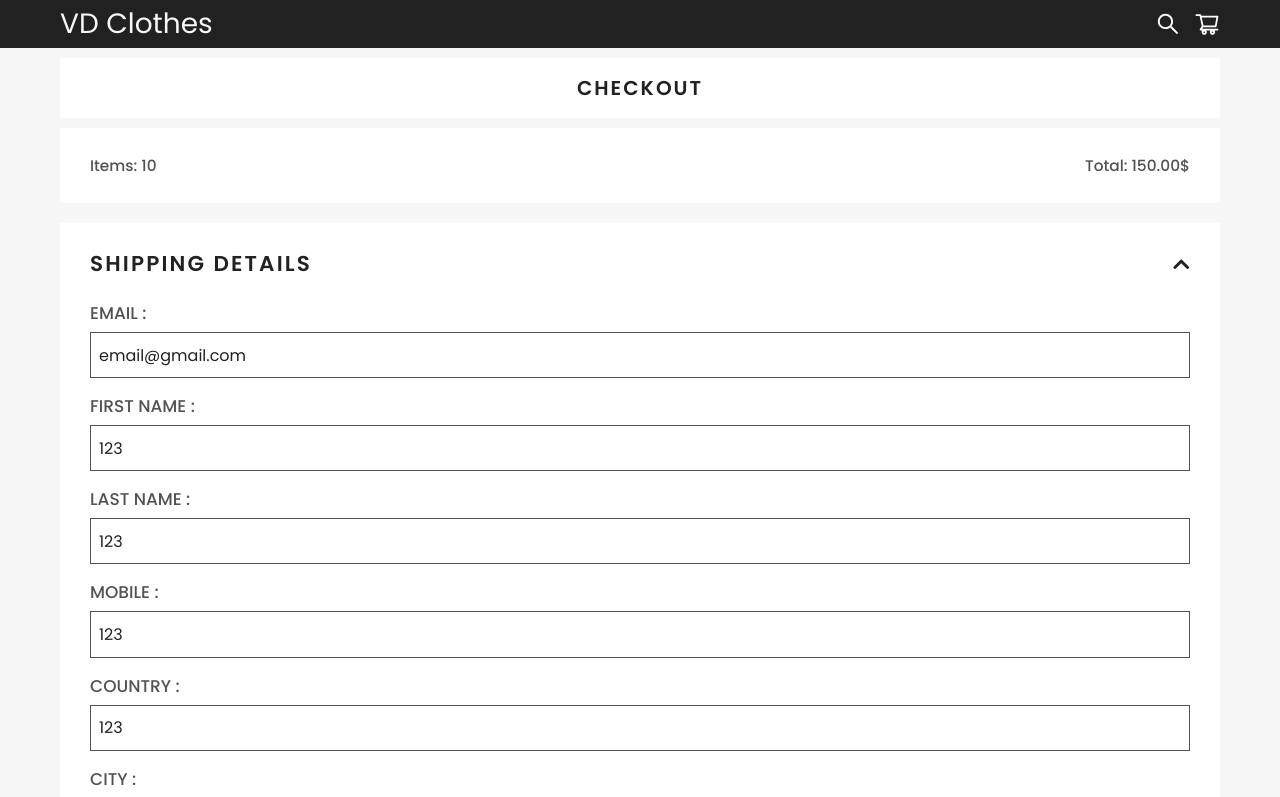
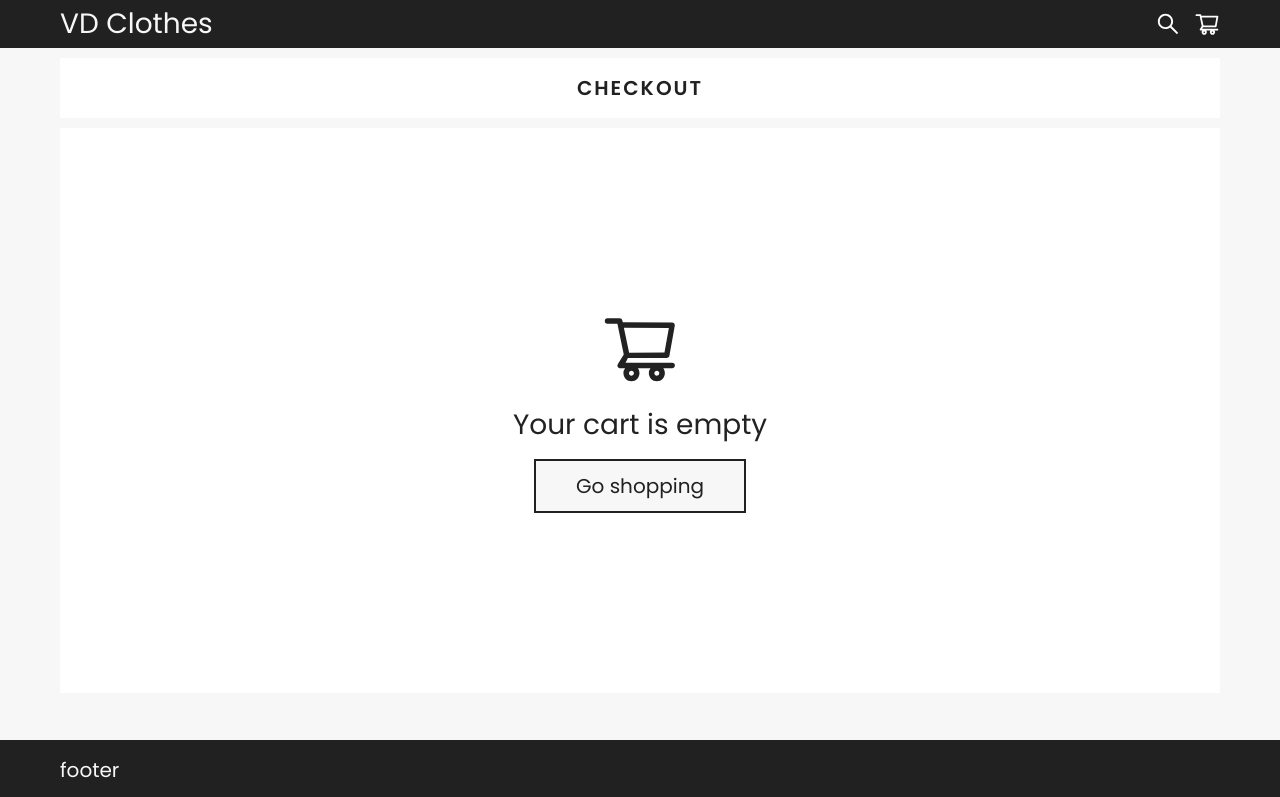
Before and after one commit to victordulap/step-final-project-ecommerce, a React (Create React App) app in the folder front-end/: page /checkout in a window 1280 px wide. Shown: the top 797 px of the page. Built offline with nearby package versions, Linux system fonts and the light colour scheme.

Commit message:
checking if cart is empty on checkout page + minor adjustments

```diff
--- /dev/null
+++ b/front-end/src/components/CartEmpty.js
@@ -0,0 +1,18 @@
+import React from 'react';
+import { AiOutlineShoppingCart } from 'react-icons/ai';
+import Button from './Button';
+import './CartEmpty.scss';
+
+const CartEmpty = () => {
+  return (
+    <div className="cart-empty-container">
+      <div>
+        <AiOutlineShoppingCart className="cart-empty-icon" />
+      </div>
+      <p>Your cart is empty</p>
+      <Button linkTo={'/'} size="l" text="Go shopping" />
+    </div>
+  );
+};
+
+export default CartEmpty;
--- /dev/null
+++ b/front-end/src/components/CartEmpty.scss
@@ -0,0 +1,22 @@
+@import '../vars.scss';
+
+.cart-empty-container {
+  font-size: 2rem;
+  display: flex;
+  flex-direction: column;
+  justify-content: center;
+  align-items: center;
+  padding: 8em 0;
+  color: $neutral-dark-300;
+
+  p {
+    color: inherit;
+    margin-bottom: 2rem;
+  }
+
+  .cart-empty-icon {
+    font-size: 4em;
+    margin-bottom: 1rem;
+    color: inherit;
+  }
+}
--- a/front-end/src/pages/Cart/index.js
+++ b/front-end/src/pages/Cart/index.js
@@ -12,6 +12,7 @@ import {
 } from '../../features/cartSlice';
 import { AiOutlineShoppingCart } from 'react-icons/ai';
 import CartItem from './components/CartItem';
+import CartEmpty from '../../components/CartEmpty';
 
 const Cart = () => {
   const dispatch = useDispatch();
@@ -59,13 +60,7 @@ const Cart = () => {
               />
             ))
           ) : (
-            <div className="cart-empty-container">
-              <div>
-                <AiOutlineShoppingCart className="cart-empty-icon" />
-              </div>
-              <p>Your cart is empty</p>
-              <Button linkTo={'/'} size="l" text="Go shopping" />
-            </div>
+            <CartEmpty />
           )}
         </section>
         {cart.length > 0 && (
--- a/front-end/src/pages/Cart/style.scss
+++ b/front-end/src/pages/Cart/style.scss
@@ -126,27 +126,6 @@ main.cart {
         }
       }
     }
-
-    .cart-empty-container {
-      font-size: 2rem;
-      display: flex;
-      flex-direction: column;
-      justify-content: center;
-      align-items: center;
-      padding: 8em 0;
-      color: $neutral-dark-300;
-
-      p {
-        color: inherit;
-        margin-bottom: 2rem;
-      }
-
-      .cart-empty-icon {
-        font-size: 4em;
-        margin-bottom: 1rem;
-        color: inherit;
-      }
-    }
   }
 
   .total {
--- a/front-end/src/pages/Checkout/index.js
+++ b/front-end/src/pages/Checkout/index.js
@@ -1,9 +1,21 @@
-import React, { useRef, useState } from 'react';
+import React, { useEffect, useRef, useState } from 'react';
 import './style.scss';
 import { FaChevronUp, FaChevronDown } from 'react-icons/fa';
 import validator from 'validator';
+import { useDispatch, useSelector } from 'react-redux';
+import { getCartFromLocalStorage } from '../../features/cartSlice';
+import CartEmpty from '../../components/CartEmpty';
+import { DELIEVERY_PRICE } from '../../utils/constants';
 
 const Checkout = () => {
+  const dispatch = useDispatch();
+  const cart = useSelector((state) => state.cart.value);
+  const cartTotal = useSelector((state) => state.cart.cartTotal);
+
+  useEffect(() => {
+    dispatch(getCartFromLocalStorage());
+  }, [dispatch]);
+
   const [isPaymentFormHidden, setIsPaymentFormHidden] = useState(false);
   const [isShippingFormHidden, setIsShippingFormHidden] = useState(false);
   const form = useRef('form');
@@ -51,12 +63,12 @@ const Checkout = () => {
             max={12}
           />
           <input
-            defaultValue={2025}
+            defaultValue={new Date().getFullYear() + 2}
             type="number"
             name={fieldKeys.expiryYear}
             placeholder="Year"
-            min={2000}
-            max={2050}
+            min={new Date().getFullYear()}
+            max={new Date().getFullYear() + 10}
           />
         </div>
       ),
@@ -168,14 +180,18 @@ const Checkout = () => {
         <section className="header">
           <h1 className="letter-spacing">checkout</h1>
         </section>
+        {cart.length > 0 ? (
+          <>
             <section className="total">
-          <p>items: 10</p>
-          <p>total: 150.00$</p>
+              <p>items: {cart.length}</p>
+              <p>total: {(cartTotal + DELIEVERY_PRICE).toFixed(2)}$</p>
             </section>
             <form ref={form} onSubmit={handleSubmit}>
               <section className="form-section shipping-address">
                 <header>
-              <h2 className="form-title letter-spacing">shipping details</h2>
+                  <h2 className="form-title letter-spacing">
+                    shipping details
+                  </h2>
                   {isShippingFormHidden ? (
                     <FaChevronDown
                       className="toggle-form"
@@ -233,6 +249,12 @@ const Checkout = () => {
                 </button>
               </section>
             </form>
+          </>
+        ) : (
+          <section>
+            <CartEmpty />
+          </section>
+        )}
       </div>
     </main>
   );
```
Lines whose indentation alone changed are shown as unchanged.
